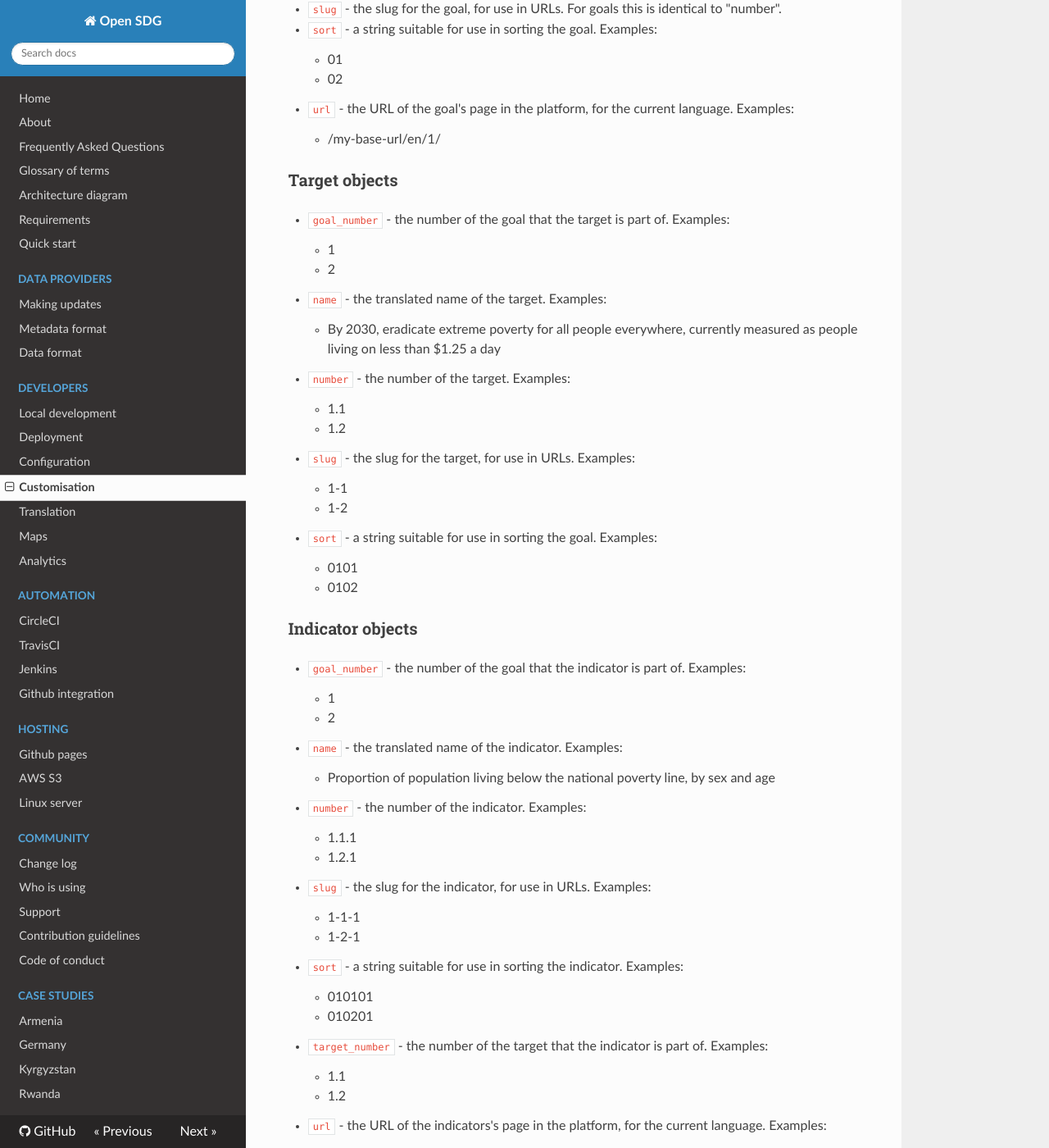
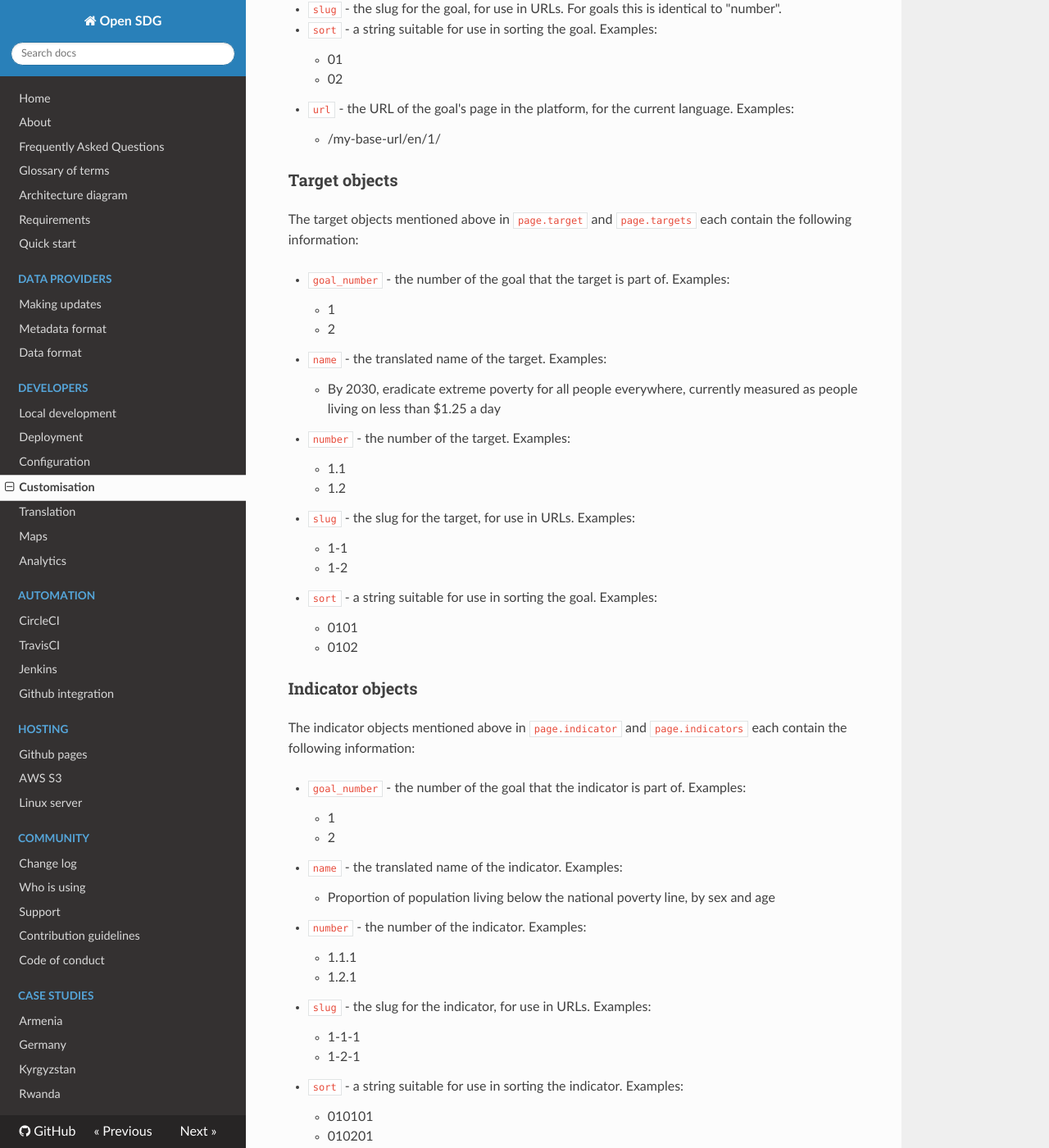
Before and after one commit to open-sdg/open-sdg, an MkDocs documentation site: the page built from docs/customisation.md, in a window 1280 px wide and 1400 px high, scrolled down 4592 px. Shown: the whole window at 82% size. Built offline with MkDocs 1.6.1, drawn with Linux system fonts in a browser that asks for light colours; nearby versions of some CDN libraries; old or Windows-style settings are respelled for this version of MkDocs.

Commit message:
Markdown tweak

```diff
--- a/docs/customisation.md
+++ b/docs/customisation.md
@@ -208,6 +208,8 @@ The goal objects mentioned above in `page.goal` and `page.goals` each contain th
 
 ### Target objects
 
+The target objects mentioned above in `page.target` and `page.targets` each contain the following information:
+
 * `goal_number` - the number of the goal that the target is part of. Examples:
     * 1
     * 2
@@ -228,6 +230,8 @@ The goal objects mentioned above in `page.goal` and `page.goals` each contain th
     * 0102
 
 ### Indicator objects
+
+The indicator objects mentioned above in `page.indicator` and `page.indicators` each contain the following information:
 
 * `goal_number` - the number of the goal that the indicator is part of. Examples:
     * 1
```
